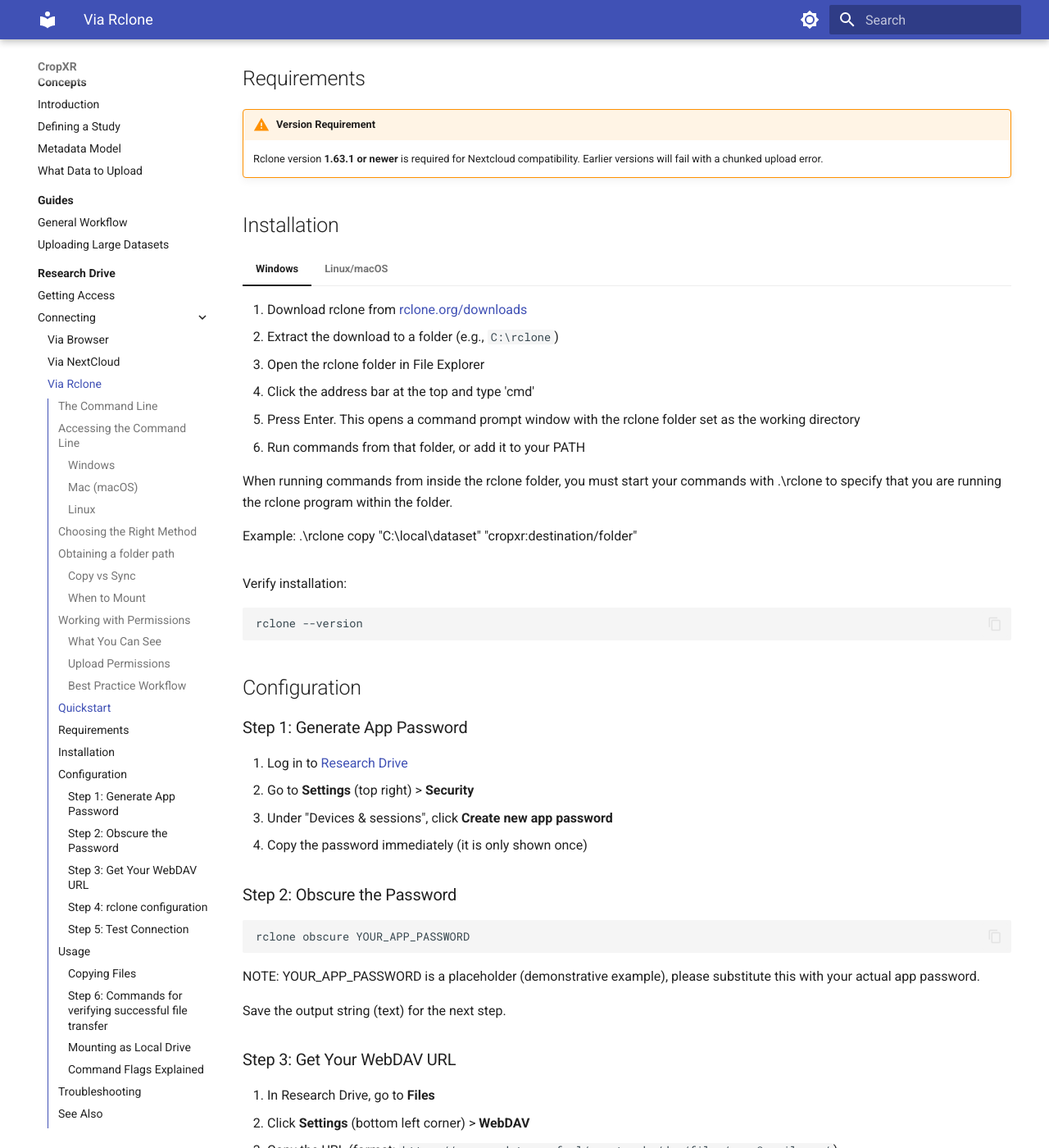
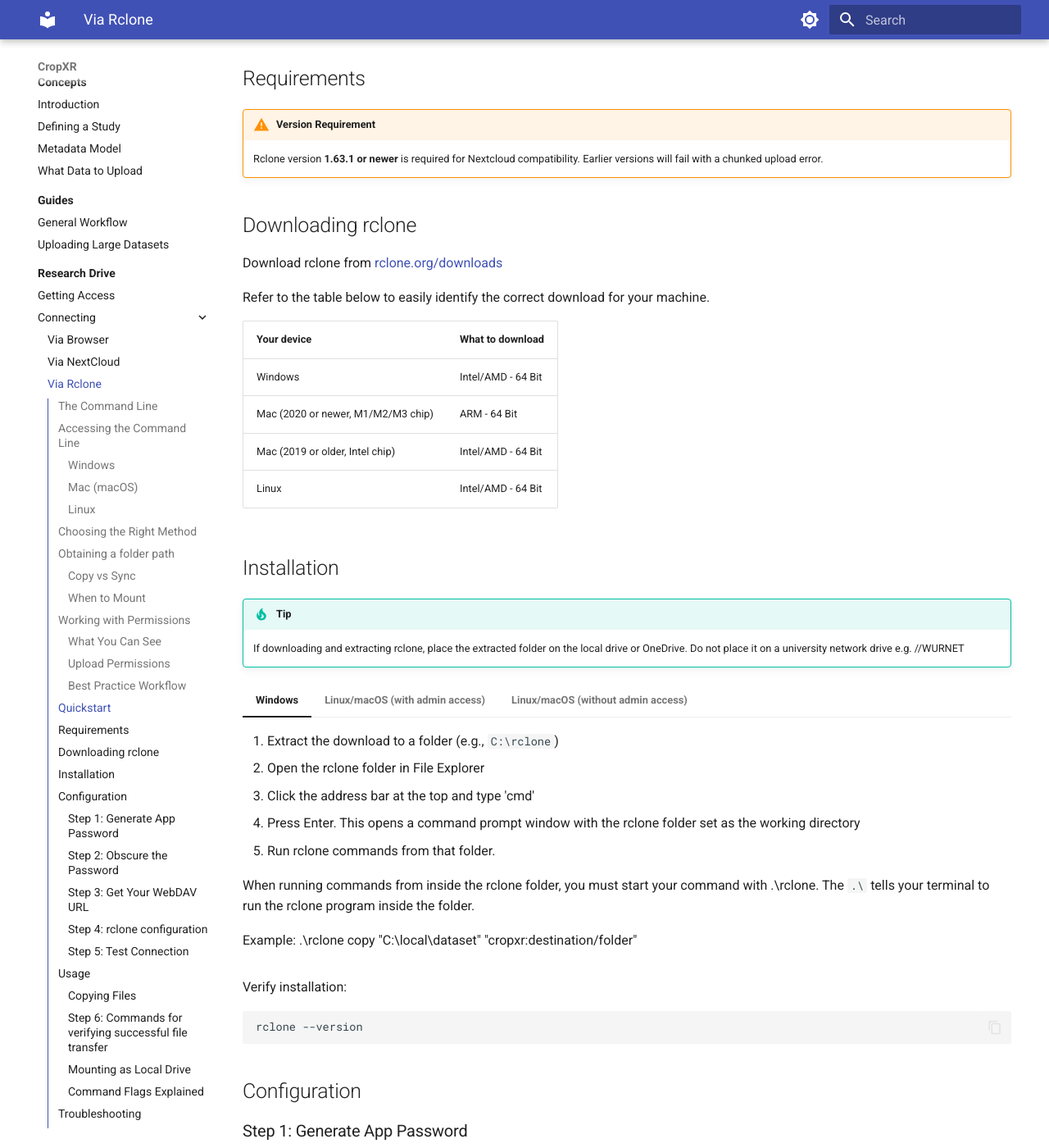
Before and after one commit to CropXR/documentation, an MkDocs documentation site: the page built from docs/research-drive/connecting/via-rclone.md, in a window 1280 px wide and 1400 px high, scrolled down 3451 px. Shown: the whole window at 82% size. Built offline with MkDocs 1.6.1 and Material for MkDocs 9.7.7, drawn with Linux system fonts in a browser that asks for light colours; some of the changed text lies outside the part shown.

Commit message:
chore:implement-feedback

````diff
--- a/docs/research-drive/connecting/via-rclone.md
+++ b/docs/research-drive/connecting/via-rclone.md
@@ -16,7 +16,6 @@
 | Windows | Command Prompt|
 | Mac| Terminal|
 | Linux | Terminal|
-
 
 ## Accessing the Command Line
 
@@ -123,28 +122,60 @@
 !!! warning "Version Requirement"
     Rclone version **1.63.1 or newer** is required for Nextcloud compatibility. Earlier versions will fail with a chunked upload error.
 
+## Downloading rclone
+
+Download rclone from [rclone.org/downloads](https://rclone.org/downloads/)
+
+Refer to the table below to easily identify the correct download for your machine.
+
+| Your device | What to download |
+|---|---|
+| Windows | Intel/AMD - 64 Bit |
+| Mac (2020 or newer, M1/M2/M3 chip) | ARM - 64 Bit |
+| Mac (2019 or older, Intel chip) | Intel/AMD - 64 Bit |
+| Linux | Intel/AMD - 64 Bit |
+
 ## Installation
+
+!!! tip
+    If downloading and extracting rclone, place the extracted folder on the local drive or OneDrive.
+    Do not place it on a university network drive e.g. //WURNET
 
 === "Windows"
 
-    1. Download rclone from [rclone.org/downloads](https://rclone.org/downloads/)
-    2. Extract the download to a folder (e.g., `C:\rclone`)
-    3. Open the rclone folder in File Explorer
-    4. Click the address bar at the top and type 'cmd'
-    5. Press Enter. This opens a command prompt window with the rclone folder set as the working directory
-    6. Run commands from that folder, or add it to your PATH
+    1. Extract the download to a folder (e.g., `C:\rclone`)
+    2. Open the rclone folder in File Explorer
+    3. Click the address bar at the top and type 'cmd'
+    4. Press Enter. This opens a command prompt window with the rclone folder set as the working directory
+    5. Run rclone commands from that folder.
 
-    When running commands from inside the rclone folder, you must start your commands with .\rclone  to specify that you are running the rclone program within the folder.
+    When running commands from inside the rclone folder, you must start your command with .\rclone. The `.\` tells your terminal to run the rclone program inside the folder.
 
-    Example:  .\rclone copy "C:\local\dataset" "cropxr:destination/folder"
+    Example: .\rclone copy "C:\local\dataset" "cropxr:destination/folder"
 
-=== "Linux/macOS"
+=== "Linux/macOS (with admin access)"
 
     ```bash
     sudo -v ; curl https://rclone.org/install.sh | sudo bash
     ```
 
-    This is a system-wide install of rclone, which means that rclone can be run from any location within the terminal. You can therefore omit  `./rclone` from the beginning of commands
+    This is a system-wide install of rclone, which means that rclone can be run from any location within the terminal. You can therefore run rclone commands without the "./" prefix the "./".
+
+    Example: rclone copy /local/dataset "cropxr:destination/folder"
+
+=== "Linux/macOS (without admin access)"
+
+    1. Open your Files app and go to your Downloads folder.
+    2. Right-click the downloaded file and choose Extract Here.
+    3. Open the extracted folder (it will have a name like `rclone-v1.xx.x-linux-amd64`).
+    4. Inside this folder, you should see a file called `rclone`.
+    5. Right-click inside the folder and choose Open in Terminal
+    6. Make rclone executable by running:
+       chmod +x rclone
+    7. You can now run rclone commands from this terminal window.
+
+    When running commands from inside the rclone folder, you must start your command with `./rclone`. The `./` tells the terminal to run the rclone program inside the folder.
+
 
 Verify installation:
 
````
Also changed, not shown: other parts of docs/research-drive/connecting/via-rclone.md (+1 -1 lines).
